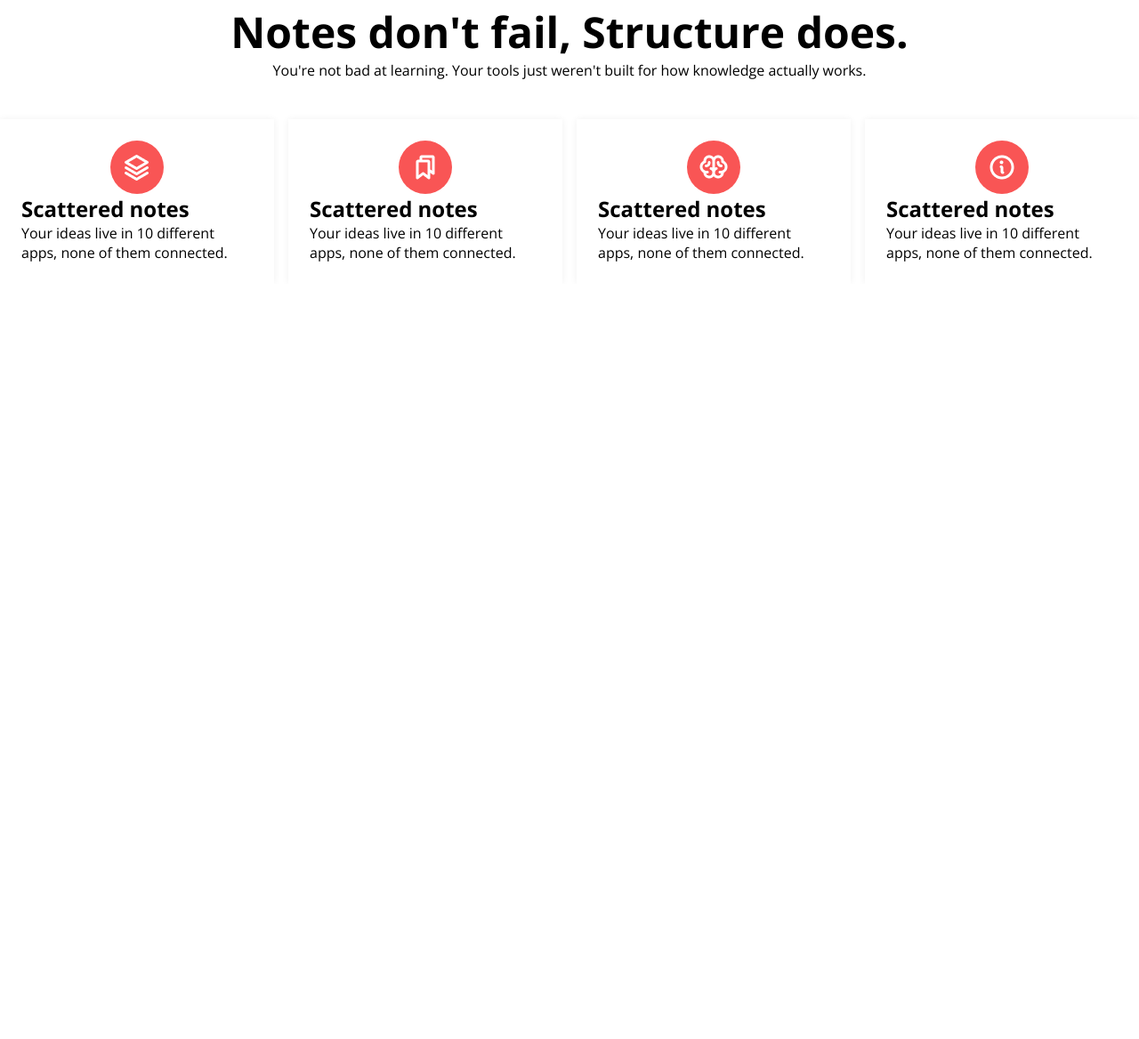
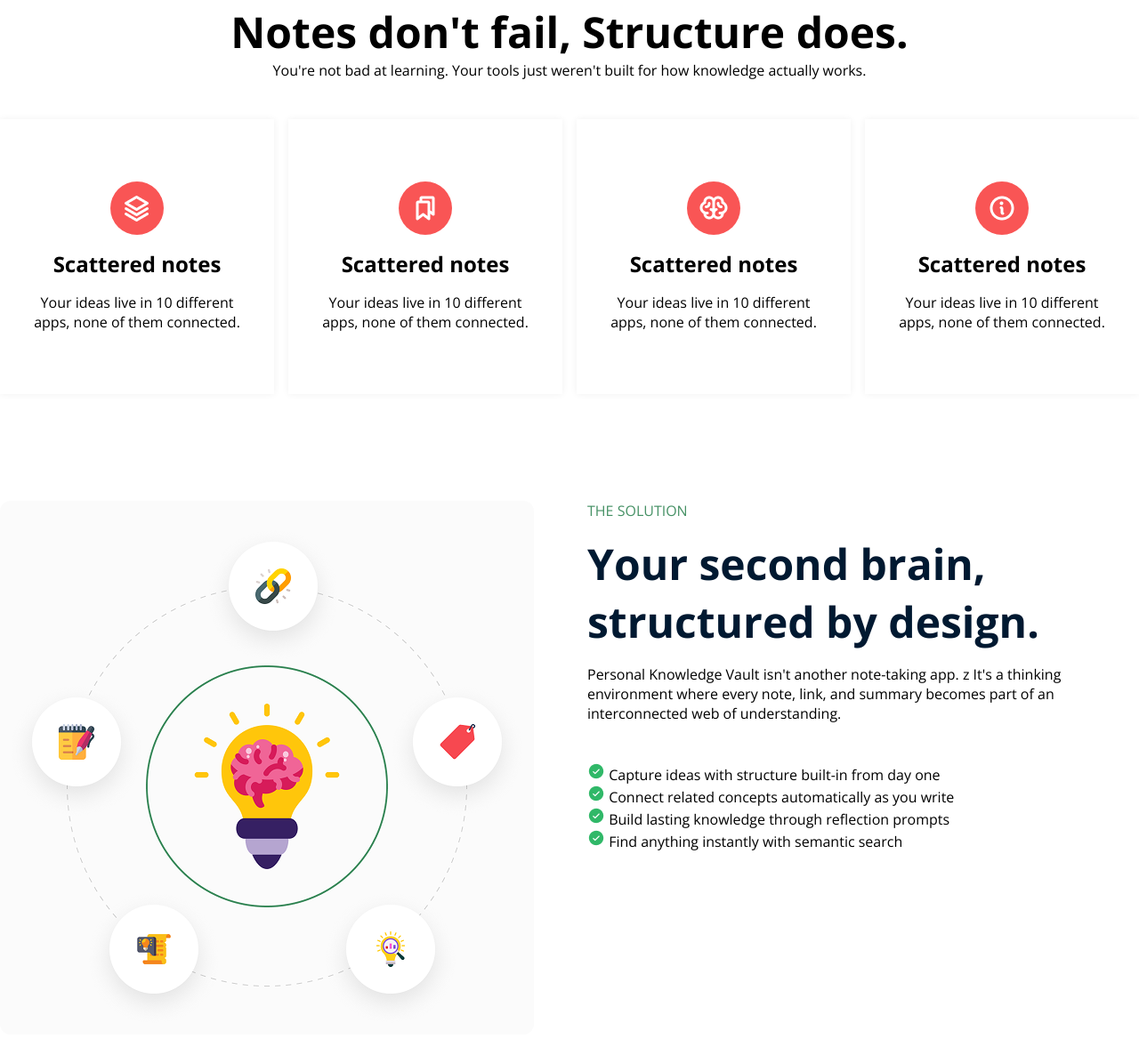
Before and after one commit to Mijanur-Rahman0/B13-Assignment-1, a plain HTML site: page index.html in a window 1280 px wide. Shown: the part 829-1997 px from the top of the page at 89% size. Before the commit the page ends 1148 px from the top, so only its background shows below. Drawn offline with nearby package versions, Linux system fonts and the light colour scheme.

Commit message:
solution section completed

```diff
--- a/index.html
+++ b/index.html
@@ -32,8 +32,8 @@
                     A private space to store notes, links, and learning summaries — designed to <br>help you think clearly, connect ideas, and turn learning into long-term knowledge.
                 </p>
                 <div class="btn-parent">
-                    <button class="btn-green">Start Building Your Vault</button>
-                    <button class="button">See How It Works</button>
+                    <button class="btn-green">Start Building Your Vault<i class="fa-solid fa-arrow-right-long"></i></button>
+                    <button class="button"><img src="" alt=""> See How It Works</button>
                 </div>
             </div>
         </section>
@@ -75,5 +75,51 @@
             </div>
         </div>
     </section>
+
+    <section class="brain-section">
+        <div>
+            <img src="./assets/knowledge.png" alt="">
+        </div>
+        <div class="problem-solution-process">
+            <div class="solution-process">
+                <p style="text-transform: uppercase; color: #469165; margin-bottom: 16px;">The Solution</p>
+                <h1>
+                    Your second brain, <br>structured by design.
+                </h1>
+                <p class="solution-description">
+                    Personal Knowledge Vault isn't another note-taking app. z It's a thinking environment where every note, link, and summary becomes part of an interconnected web of understanding.
+                </p>
+            </div>
+            <div>
+                <ul class="ideas">
+                    <li><img src="./assets/CheckCircle.png" alt=""> Capture ideas with structure built-in from day one</li>
+                    <li><img src="./assets/CheckCircle.png" alt=""> Connect related concepts automatically as you write</li>
+                    <li><img src="./assets/CheckCircle.png" alt=""> Build lasting knowledge through reflection prompts</li>
+                    <li><img src="./assets/CheckCircle.png" alt=""> Find anything instantly with semantic search</li>
+                </ul>
+
+
+<!--
+                <div class="ideas">
+                    <img src="./assets/CheckCircle.png" alt="">
+                    <p>Capture ideas with structure built-in from day one</p>
+                </div>
+                <div class="ideas">
+                    <img src="./assets/CheckCircle.png" alt="">
+                    <p>Connect related concepts automatically as you write</p>
+                </div>
+                <div class="ideas">
+                    <img src="./assets/CheckCircle.png" alt="">
+                    <p>Build lasting knowledge through reflection prompts</p>
+                </div>
+                <div class="ideas">
+                    <img src="./assets/CheckCircle.png" alt="">
+                    <p>Find anything instantly with semantic search</p>
+                </div> -->
+            </div>
+        </div>
+    </section>
+
+
 </body>
 </html>
--- a/styles/style.css
+++ b/styles/style.css
@@ -50,26 +50,11 @@ nav .menu{
     height: 674px;
     color: white;
 
-     /* margin: 47px 38px 0 230px; */
     display: flex;
     justify-content: space-between;
     align-items: center;
 }
-/* .banner-container{
-    max-width: 1360px;
-    align-items: center;
-    padding: 150px 120px 180px;
-}
-.banner-container p{
-    text-align: center;
-}
-.banner-container h1{
-    max-width: 770px;
-    padding: 16px 295px;
-    position: 295px 51px;
-    text-align: center;
-    padding-bottom: 16px;
-} */
+
 .green{
     color: #30B868;
 }
@@ -96,6 +81,7 @@ nav .menu{
     /* max-width: 1360px; */
     /* padding-top: 0px; */
     /* margin: 0 auto; */
+    margin-bottom: 120px;
 
 
 }
@@ -128,7 +114,40 @@ nav .menu{
     /* padding: 24px; */
 }
 .note-box .note-card{
-    box-shadow: 0px 0px 8px 0px rgba(0, 0, 0, 0.06);
-    padding: 24px;
-    border-top: 44px;
+   box-shadow: 0px 0px 8px 0px rgba(0, 0, 0, 0.06);
+    padding: 70px 24px;
+    text-align: center;
 }
+
+.note-box .note-card .circle {
+    margin-bottom: 16px;
+}
+
+.note-box .note-card h2{
+    margin-bottom: 16px;
+}
+.brain-section{
+    display: flex;
+    gap: 60px;
+    border-bottom: 120px;
+}
+
+
+.brain-section .problem-solution-process{
+    align-items: center;
+}
+.solution-process h1{
+    font-size: 48px;
+    color: #001931;
+    margin-bottom: 16px;
+    /* line-height: 58px; */
+}
+.solution-process .solution-description{
+    margin-bottom: 44px;
+}
+.problem-solution-process .ideas{
+    list-style: none;
+}
+.ideas li{
+    /* border-bottom: 16px; */
+}
```
